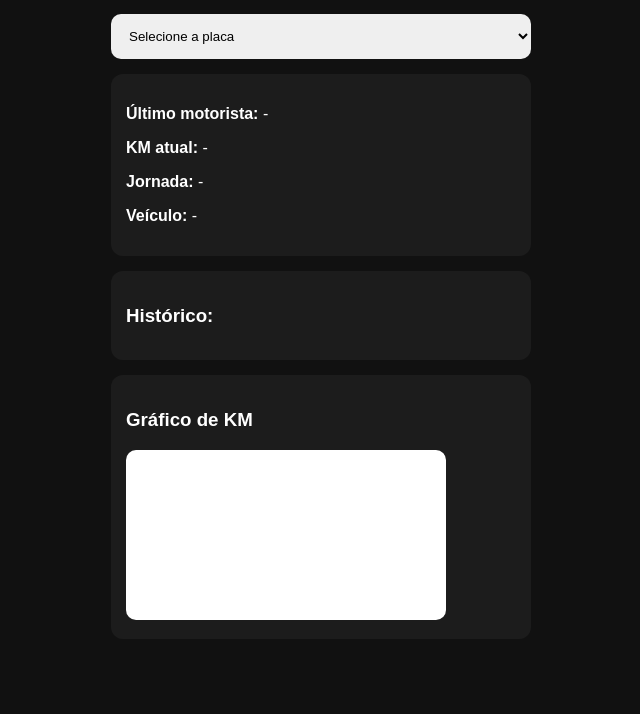
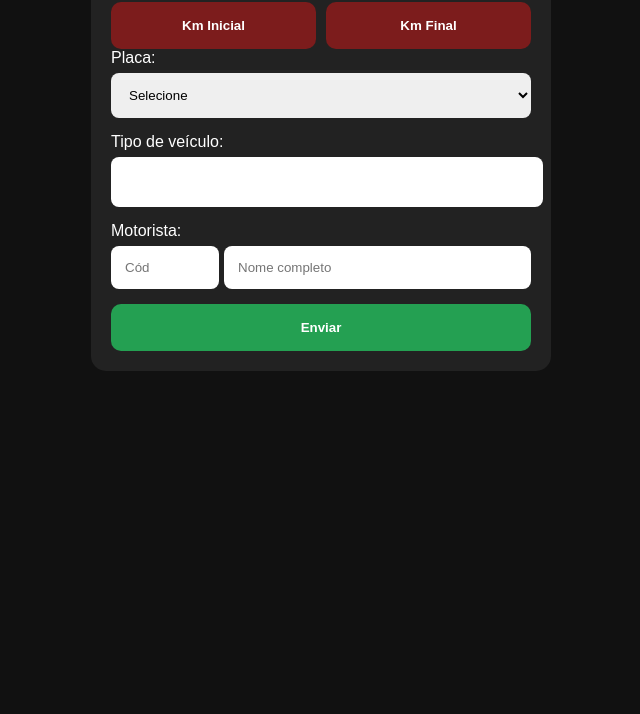
Before and after one commit to Kaua4570/KmGO04, a plain HTML site: page index.html in a window 1280 px wide. Shown: the part 86-800 px from the top of the page, without its empty margins (319-959 px from the left). Drawn offline with nearby package versions, Linux system fonts and the light colour scheme.

Commit message:
Update title and metadata in index.html

```diff
--- a/index.html
+++ b/index.html
@@ -4,102 +4,246 @@
 <meta charset="UTF-8">
 <meta name="viewport" content="width=device-width, initial-scale=1.0">
 
-<title>Painel ADM</title>
+<title>Relatório KM</title>
 
-<!-- 🔥 PWA (APP) -->
+<!-- PWA -->
 <link rel="manifest" href="manifest.json">
-<meta name="theme-color" content="#000000">
-<link rel="apple-touch-icon" href="icon-192.png">
-
-<!-- Chart.js -->
-<script src="https://cdn.jsdelivr.net/npm/chart.js"></script>
+<meta name="theme-color" content="#25D366">
+<meta name="mobile-web-app-capable" content="yes">
+<meta name="apple-mobile-web-app-capable" content="yes">
 
 <style>
 body {
   font-family: Arial;
   margin: 0;
-  background: #111;
-  color: white;
   display: flex;
   justify-content: center;
+  background: #111111;
+}
+
+.compacto {
+  padding: 6px !important;
+  height: 38px;
+  font-size: 14px;
 }
 
 .container {
   width: 100%;
   max-width: 420px;
   padding: 20px;
+  background: #222;
+  border-radius: 15px;
+  color: white;
 }
 
-h1 {
-  text-align: center;
-}
-
-select {
+input, select {
   width: 100%;
   padding: 14px;
-  border-radius: 10px;
-  margin-bottom: 15px;
+  margin: 6px 0 15px;
+  border-radius: 8px;
   border: none;
 }
 
-.card {
-  background: #1c1c1c;
-  padding: 15px;
-  border-radius: 12px;
-  margin-bottom: 15px;
+button {
+  width: 100%;
+  padding: 16px;
+  background: #25D366B5;
+  color: white;
+  border: none;
+  border-radius: 10px;
+  font-weight: bold;
 }
 
-ul {
-  padding-left: 20px;
+.top-buttons {
+  display: flex;
+  gap: 10px;
 }
 
-canvas {
-  background: #fff;
-  border-radius: 10px;
-  padding: 10px;
+.top-buttons button {
+  background: #9B1A1ABD;
+}
+
+.hidden {
+  display: none;
 }
 </style>
-
 </head>
 
 <body>
 
 <div class="container">
 
-<h1>Painel ADM</h1>
+<h2>Relatório de Veículo</h2>
 
-<select id="placaSelect">
-  <option value="">Selecione a placa</option>
+<div class="top-buttons">
+  <button onclick="selecionarTipo('inicial')">Km Inicial</button>
+  <button onclick="selecionarTipo('final')">Km Final</button>
+</div>
+
+<input type="hidden" id="data">
+
+<label>Placa:</label>
+<select id="placa" onchange="definirVeiculo()">
+  <option value="">Carregando...</option>
 </select>
 
-<div class="card">
-  <p><b>Último motorista:</b> <span id="motorista">-</span></p>
-  <p><b>KM atual:</b> <span id="km">-</span></p>
-  <p><b>Jornada:</b> <span id="jornada">-</span></p>
-  <p><b>Veículo:</b> <span id="veiculo">-</span></p>
+<label>Tipo de veículo:</label>
+<input type="text" id="tipo" readonly class="compacto">
+
+<label>Motorista:</label>
+<div style="display:flex; gap:5px;">
+<input
+  type="tel"
+  id="codigo"
+  placeholder="Cód"
+  maxlength="3"
+  inputmode="numeric"
+  pattern="[0-9]*"
+  style="width:80px;">
+<input type="text" id="motorista" placeholder="Nome completo" style="flex:1;" readonly>
 </div>
 
-<div class="card">
-  <h3>Histórico:</h3>
-  <ul id="historico"></ul>
+<div id="campoInicial" class="hidden">
+  <label>Km Inicial:</label>
+  <input type="number" id="kmInicial" class="compacto">
 </div>
 
-<div class="card">
-  <h3>Gráfico de KM</h3>
-  <canvas id="graficoKm"></canvas>
+<div id="campoFinal" class="hidden">
+  <label>Km Final:</label>
+  <input type="number" id="kmFinal" class="compacto">
 </div>
+
+<button onclick="enviar()">Enviar</button>
 
 </div>
 
-<script src="script.js"></script>
+<script>
 
-<!-- 🔥 ATIVA O APP -->
-<script>
+let tipoSelecionado = "";
+let listaCodigos = {};
+
+// CARREGAR TXT
+fetch("dados.txt")
+  .then(res => res.text())
+  .then(texto => {
+
+    let linhas = texto.split("\n");
+    let select = document.getElementById("placa");
+
+    select.innerHTML = '<option value="">Selecione</option>';
+
+    linhas.forEach(linha => {
+      linha = linha.trim();
+
+      if (!linha || linha.startsWith("#")) return;
+
+      if (linha.includes("=")) {
+        let [codigo, nome] = linha.split("=");
+        listaCodigos[codigo.trim()] = nome.trim();
+      }
+
+      if (linha.includes("|")) {
+        let [placa, tipo] = linha.split("|");
+
+        let option = document.createElement("option");
+        option.value = placa.trim() + "|" + tipo.trim();
+        option.textContent = placa.trim() + " - " + tipo.trim();
+
+        select.appendChild(option);
+      }
+
+    });
+
+  });
+
+// AUTO PREENCHER MOTORISTA
+document.getElementById("codigo").addEventListener("input", function() {
+  let cod = this.value.trim();
+
+  document.getElementById("motorista").value = listaCodigos[cod] || "";
+});
+
+// DATA
+window.onload = function() {
+  let hoje = new Date();
+  let ano = hoje.getFullYear();
+  let mes = String(hoje.getMonth() + 1).padStart(2, '0');
+  let dia = String(hoje.getDate()).padStart(2, '0');
+
+  document.getElementById("data").value = `${ano}-${mes}-${dia}`;
+}
+
+// VEÍCULO
+function definirVeiculo() {
+  let valor = document.getElementById("placa").value;
+  if (!valor) return;
+
+  let partes = valor.split("|");
+  document.getElementById("tipo").value = partes[1];
+}
+
+// BOTÕES
+function selecionarTipo(tipo) {
+  tipoSelecionado = tipo;
+
+  document.getElementById("campoInicial").classList.add("hidden");
+  document.getElementById("campoFinal").classList.add("hidden");
+
+  if (tipo === "inicial") {
+    document.getElementById("campoInicial").classList.remove("hidden");
+  } else {
+    document.getElementById("campoFinal").classList.remove("hidden");
+  }
+}
+
+// ENVIO
+function enviar() {
+
+  let placaValor = document.getElementById("placa").value;
+  let motorista = document.getElementById("motorista").value.trim();
+  let codigo = document.getElementById("codigo").value.trim();
+  let data = document.getElementById("data").value;
+  let tipo = document.getElementById("tipo").value;
+
+  if (!placaValor || !motorista || !listaCodigos[codigo]) {
+    alert("Use um código válido!");
+    return;
+  }
+
+  let placa = placaValor.split("|")[0];
+
+  let partes = data.split("-");
+  let dataFormatada = partes[2] + "/" + partes[1] + "/" + partes[0];
+
+  let km = tipoSelecionado === "inicial"
+    ? document.getElementById("kmInicial").value
+    : document.getElementById("kmFinal").value;
+
+  if (!km) {
+    alert("Informe o KM");
+    return;
+  }
+
+  let formURL = "https://docs.google.com/forms/d/e/1FAIpQLSeix5MZnyLhcfKGGPZ9tDorq0it3lHgCtqWjStNQk8P7T-L3g/formResponse?";
+  formURL += "entry.539990906=" + data;
+  formURL += "&entry.1842617813=" + encodeURIComponent(motorista);
+  formURL += "&entry.1659496168=" + placa;
+  formURL += "&entry.246432408=" + tipo;
+  formURL += "&entry.911419409=" + km;
+  formURL += "&entry.1663942632=" + (tipoSelecionado === "inicial" ? "Inicial" : "Final");
+
+  fetch(formURL, {method: "POST", mode: "no-cors"});
+
+  let mensagem = `🚧RELATÓRIO DE KM\nData: ${dataFormatada}\nMotorista: ${motorista}\nPlaca: ${placa}\nTipo: ${tipo}\n\nKM ${tipoSelecionado.toUpperCase()}\nKm: ${km}`;
+
+  window.open("https://wa.me/?text=" + encodeURIComponent(mensagem), "_blank");
+}
+
+// SERVICE WORKER
 if ("serviceWorker" in navigator) {
-  navigator.serviceWorker.register("sw.js")
-    .then(() => console.log("App instalado"))
-    .catch(err => console.log("Erro:", err));
+  navigator.serviceWorker.register("sw.js");
 }
+
 </script>
 
 </body>
```
